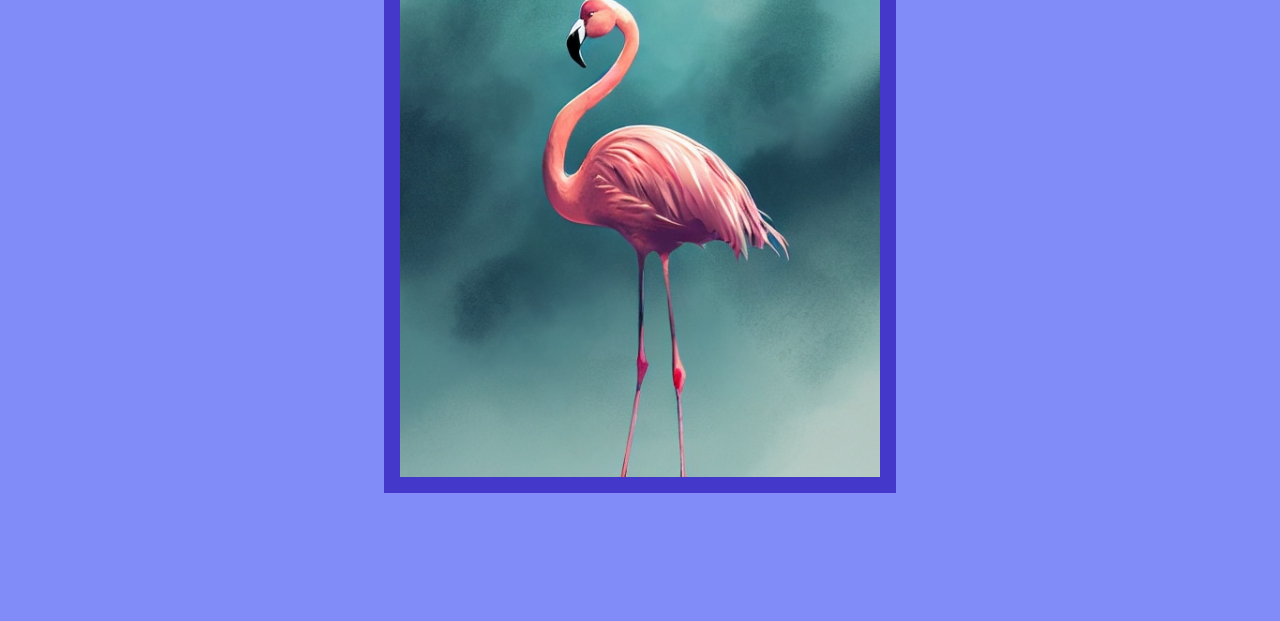
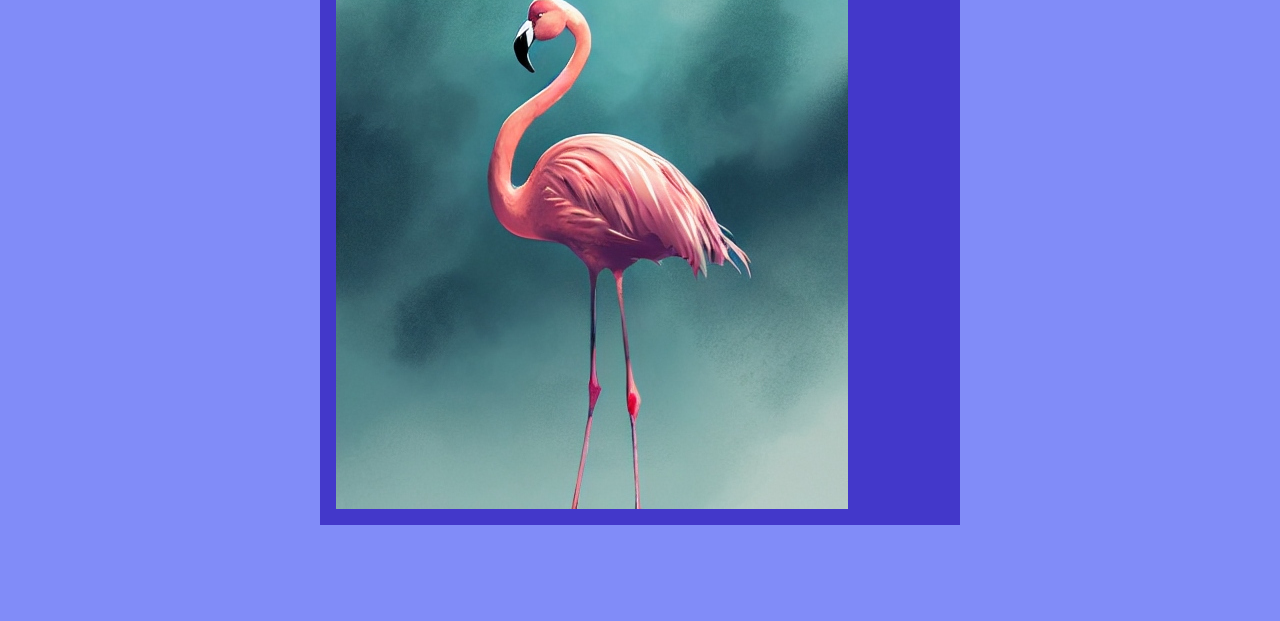
Before and after one commit to HellperKK/HellperKK.github.io, a Gatsby site: page / in a window 1280 px wide. Shown: the part 179-800 px from the top of the page. Built offline with nearby package versions, Linux system fonts and the light colour scheme; Gatsby itself is replaced by a stand-in of ours.

Commit message:
update margins

```diff
--- a/src/components/layout.tsx
+++ b/src/components/layout.tsx
@@ -43,7 +43,7 @@ const Layout = ({ pageTitle, children }: Props) => {
                     </Link>
                 </div>
             </Menu>
-            <main className='p-4  md:mx-96 bg-indigo-700'>
+            <main className='p-4  md:mx-60 xl:mx-80 bg-indigo-700'>
                 <h1 className='text-center'>{pageTitle}</h1>
                 {children}
             </main>
```
